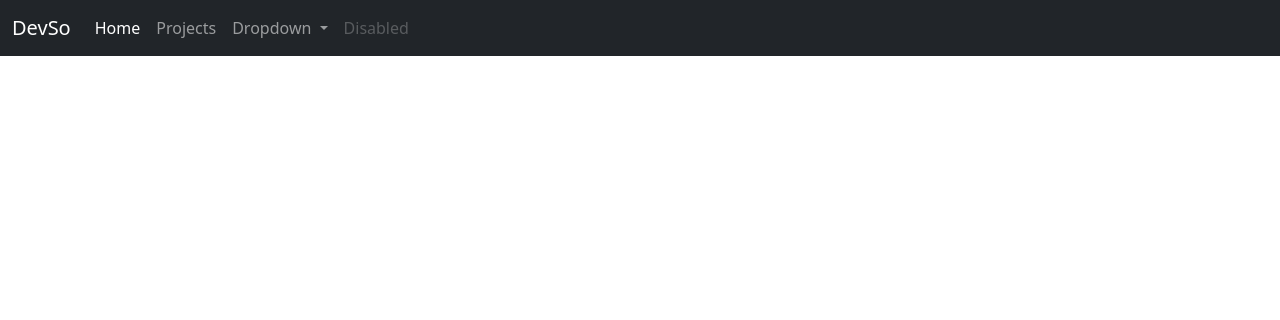
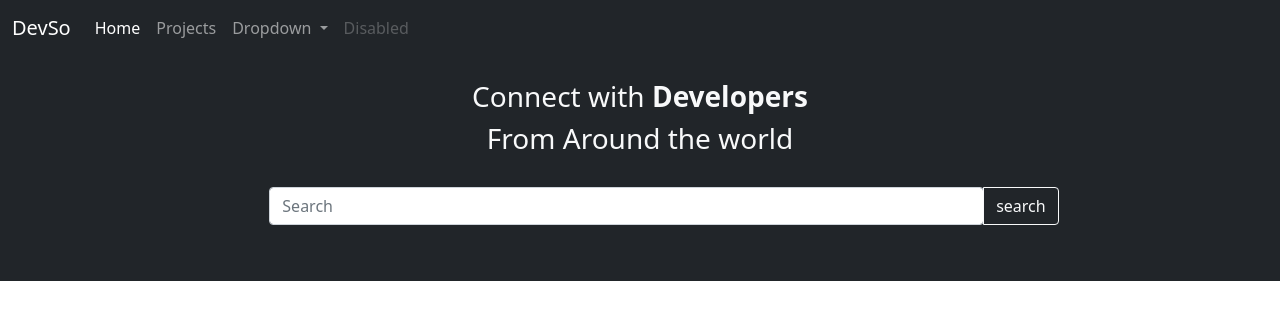
Before and after one commit to rcoffie/devSo, a Django app: page / in a window 1280 px wide. Shown: the top 320 px of the page. Run offline with Django 3.2, Linux system fonts and the light colour scheme.

Commit message:
creating profile view

```diff
--- a/devSo/urls.py
+++ b/devSo/urls.py
@@ -22,4 +22,6 @@ urlpatterns = [
     path('admin/', admin.site.urls),
     path('projects', include('projects.urls')),
     path('',include('users.urls'))
-] + static(settings.STATIC_URL, document_root=settings.STATIC_ROOT)
+]
+
+urlpatterns += static(settings.MEDIA_URL, document_root=settings.MEDIA_ROOT)
--- a/templates/users/profiles.html
+++ b/templates/users/profiles.html
@@ -2,5 +2,51 @@
 
 
 {% block content %}
+<div class="container-fluid bg-dark text-light">
+    <div class="row ">
+        <div class="col-md-8 m-auto p-4 m-4">
+            <h3 class="text-center">Connect with <strong> Developers </strong> </h3>
+            <h3 class="text-center">From Around the world</h3>
+            <div class="input-group m-4 p-2">
+                <input type="search" class="form-control rounded" placeholder="Search" aria-label="Search"
+                    aria-describedby="search-addon" />
+                <button type="button" class="btn btn-outline-light">search</button>
+            </div>
+        </div>
+    </div>
+</div>
+<div class="container">
 
+    <div class="row my-4">
+        {% if profiles %}
+        {% for each in profiles %}
+        <div class="col-md-3">
+            <div class="card mb-3">
+                <div class="row g-0">
+                  <div class="col-md-4">
+                    <img
+                      src="{{ each.profile_image.url }}"
+                      alt="{{each.user.username}}"
+                      class="img-fluid rounded-circle m-2 border border-success border-2"
+                    />
+                  </div>
+                  <div class="col-md-8">
+                    <div class="card-body">
+                      <h5 class="card-title">{{each.user.username|title}}</h5>
+                      <p class="card-text">
+                        This is a wider card with supporting text below as a natural lead-in to
+                        additional content. This content is a little bit longer.
+                      </p>
+                      <p class="card-text">
+                        <small class="text-muted">Last updated 3 mins ago</small>
+                      </p>
+                    </div>
+                  </div>
+                </div>
+              </div>
+        </div>
+        {% endfor %}
+        {% endif %}
+    </div>
+</div>
 {% endblock %}
--- a/users/views.py
+++ b/users/views.py
@@ -1,8 +1,10 @@
 from django.shortcuts import render
+from users.models import Profile
 
 # Create your views here.
 
 
 def profiles(request):
-
-    return render(request, 'users/profiles.html')
+    profiles = Profile.objects.all()
+    context = {'profiles':profiles}
+    return render(request, 'users/profiles.html',context)
```
